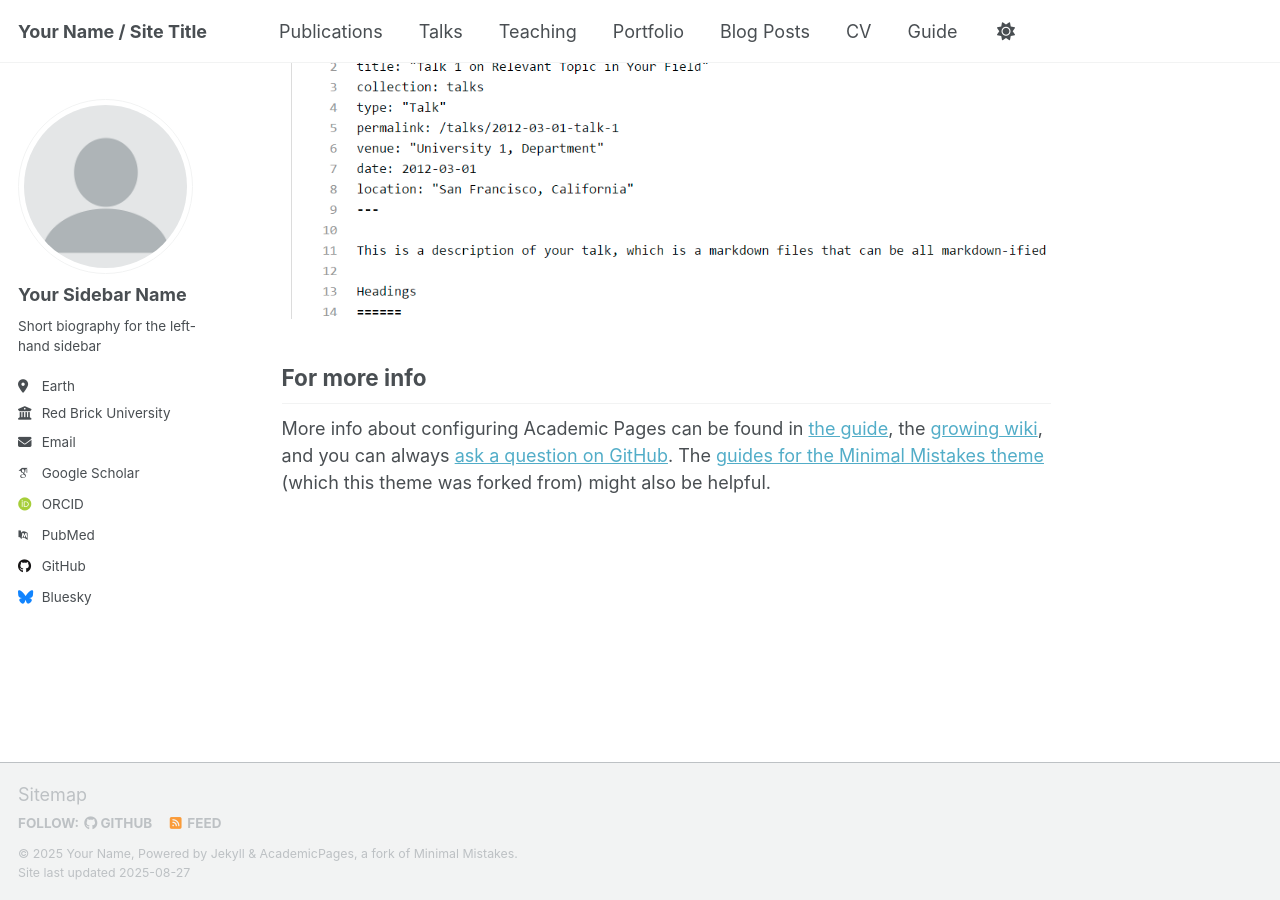
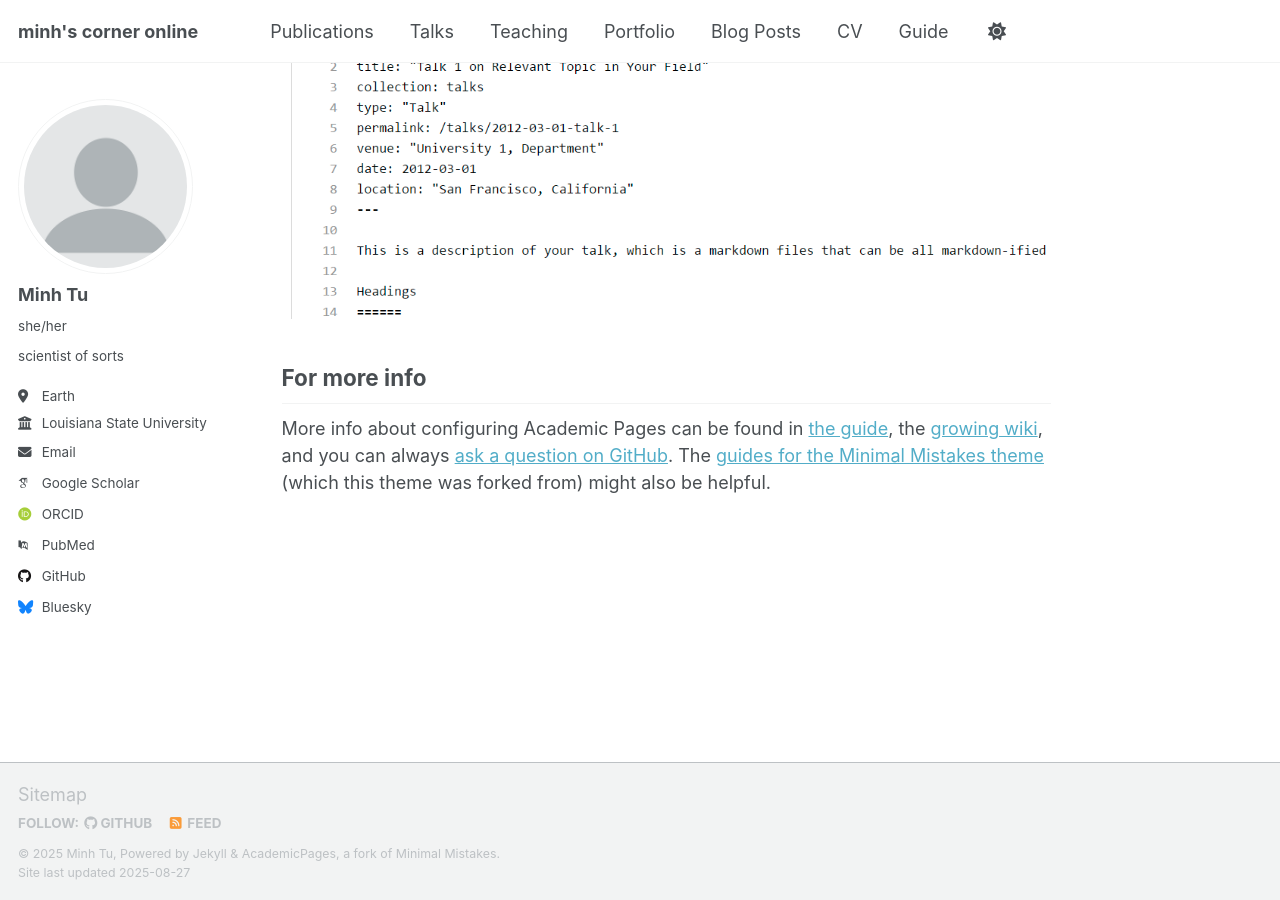
Before and after one commit to huminherror/huminherror.github.io, a Jekyll site: the page built from _pages/about.md, in a window 1280 px wide and 900 px high, scrolled down 2880 px. Built offline with Jekyll 4.4.1, drawn with Linux system fonts in a browser that asks for light colours; some web fonts are replaced; a script that is not in the unit is left out.

Commit message:
name change test

```diff
--- a/_config.yml
+++ b/_config.yml
@@ -9,13 +9,13 @@
 # Basic Site Settings
 locale                   : "en-US"
 site_theme               : "default" # Currently available options are "default", "air"
-title                    : "Your Name / Site Title"
+title                    : "minh's corner online"
 title_separator          : "-"
-name                     : &name "Your Name"
+name                     : &name "Minh Tu"
 description              : &description "personal description"
-url                      : https://academicpages.github.io # the base hostname & protocol for your site e.g. "https://[your GitHub username].github.io" or if you already have some other page hosted on Github then use "https://[your GitHub username].github.io/[Your Repo Name]"
+url                      : https://huminherror.github.io # the base hostname & protocol for your site e.g. "https://[your GitHub username].github.io" or if you already have some other page hosted on Github then use "https://[your GitHub username].github.io/[Your Repo Name]"
 baseurl                  : "" # the subpath of your site, e.g. "/blog"
-repository               : "academicpages/academicpages.github.io"
+repository               : "huminherror/huminherror.github.io"
 
 # Site Author - The following control what appear as part of the author content on the side bar.
 #               If a field is blank the icon and link will not appear, otherwise it will be shown.
@@ -23,11 +23,11 @@ repository               : "academicpages/academicpages.github.io"
 author:
   # Biographic information
   avatar           : "profile.png"
-  name             : "Your Sidebar Name"
-  pronouns         : # example: "she/her"
-  bio              : "Short biography for the left-hand sidebar"
+  name             : "Minh Tu"
+  pronouns         :  "she/her"
+  bio              : "scientist of sorts"
   location         : "Earth"
-  employer         : "Red Brick University"
+  employer         : "Louisiana State University"
   uri              : # URL
   email            : "none@example.org"
 
```
